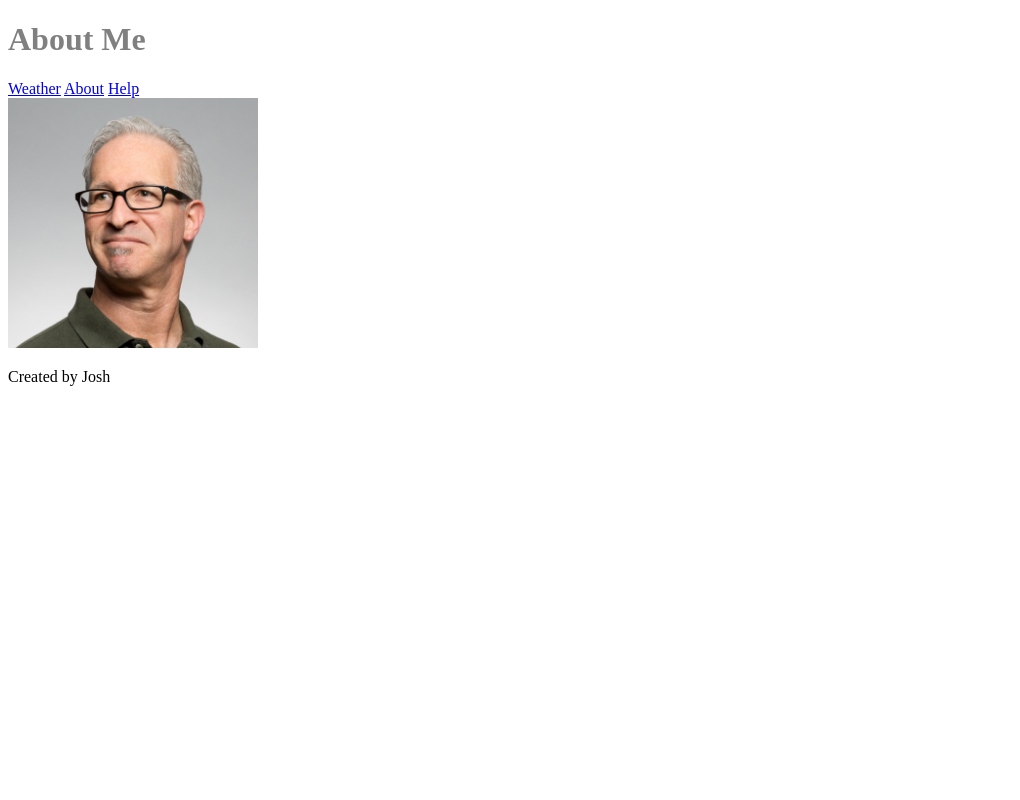
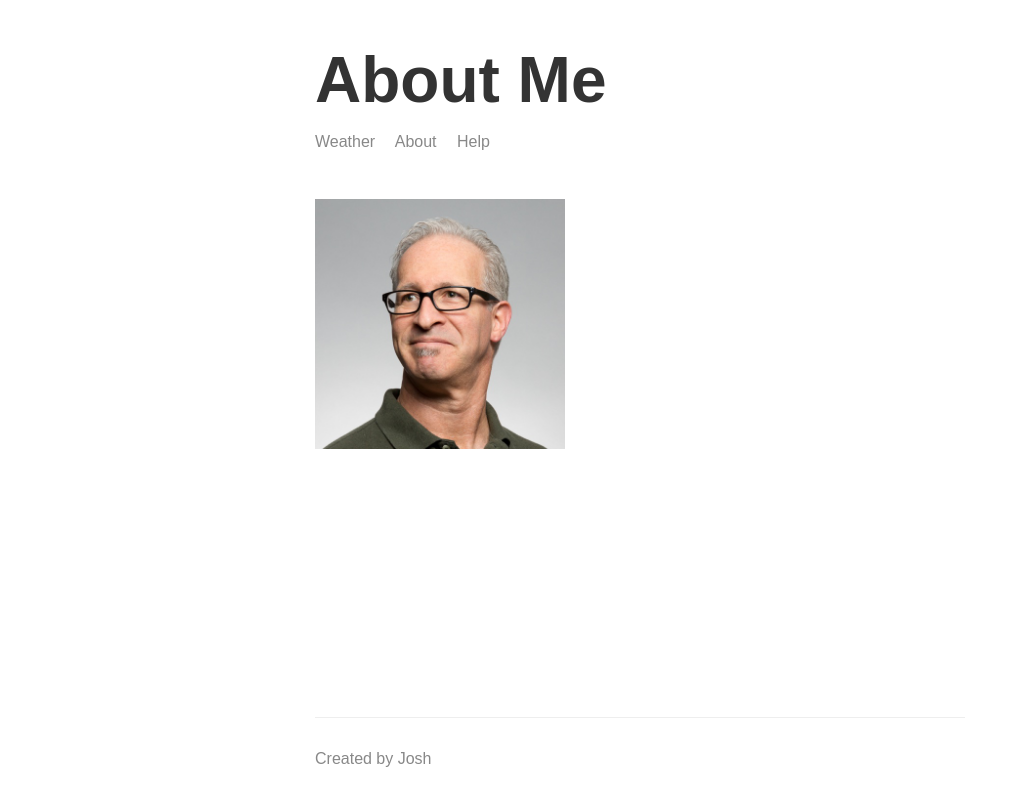
Before and after one commit to joshsee/web-server, a Node server app: page /about in a window 1280 px wide. Shown: the whole page, without its empty margins (0-1020 px from the left). Run offline with Node 20, Linux system fonts and the light colour scheme; some libraries are stand-ins or nearby versions.

Commit message:
Proper css styling

```diff
--- a/public/css/styles.css
+++ b/public/css/styles.css
@@ -1,7 +1,42 @@
-h1{
-    color: grey;
+body {
+    color: #333333;
+    font-family: Arial, Helvetica, sans-serif;
+    max-width: 650px;
+    margin: 0 auto;
+    padding: 0 16px;
+
+    display: flex;
+    flex-direction: column;
+    min-height: 100vh;
 }
 
-img {
+.main-content {
+    flex-grow: 1;
+}
+
+footer{
+    color: #888888;
+    border-top: 1px solid #eeeeee;
+    margin-top: 16px;
+    padding: 16px 0;
+}
+
+header{
+    margin-top: 16px;
+    margin-bottom: 48px;
+}
+
+h1{
+    font-size: 64px;
+    margin-bottom: 16px;
+}
+
+header a{
+    color: #888888;
+    margin-right: 16px;
+    text-decoration: none;
+}
+
+.portrait{
     width: 250px;
 }
--- a/templates/partials/footer.hbs
+++ b/templates/partials/footer.hbs
@@ -1 +1 @@
-<p>Created by {{name}}</p>
+<footer><p>Created by {{name}}</p></footer>
--- a/templates/partials/header.hbs
+++ b/templates/partials/header.hbs
@@ -1,7 +1,6 @@
-<h1>{{title}}</h1>
-
-<div>
+<header>
+    <h1>{{title}}</h1>
     <a href="/">Weather</a>
     <a href="/about">About</a>
     <a href="/help">Help</a>
-</div>
+</header>
--- a/templates/views/404.hbs
+++ b/templates/views/404.hbs
@@ -1,11 +1,15 @@
 <!DOCTYPE html>
 <html>
     <head>
+        <title>404</title>
+        <link rel="icon" href="/img/weather.png">
         <link rel="stylesheet" href="/css/styles.css">
     </head>
     <body>
+        <div class="main-content">
         {{>header}}
         <p>{{errorMessage}}<p>
+            </div>
         {{>footer}}
     </body>
 </html>
--- a/templates/views/about.hbs
+++ b/templates/views/about.hbs
@@ -1,11 +1,15 @@
 <!DOCTYPE html>
 <html>
     <head>
+        <title>About</title>
+        <link rel="icon" href="/img/weather.png">
         <link rel="stylesheet" href="/css/styles.css">
     </head>
     <body>
+        <div class="main-content">
         {{>header}}
-        <img src="/img/alan_wimbley.jpg">
+        <img class="portrait" src="/img/alan_wimbley.jpg">
+        </div>
          {{>footer}}
     </body>
 </html>
--- a/templates/views/help.hbs
+++ b/templates/views/help.hbs
@@ -1,11 +1,15 @@
 <!DOCTYPE html>
 <html>
     <head>
+        <title>Help</title>
+        <link rel="icon" href="/img/weather.png">
         <link rel="stylesheet" href="/css/styles.css">
     </head>
     <body>
+        <div class="main-content">
         {{>header}}
         <p>{{helpText}}</p>
+        </div>
         {{>footer}}
     </body>
 </html>
--- a/templates/views/index.hbs
+++ b/templates/views/index.hbs
@@ -1,11 +1,16 @@
 <!DOCTYPE html>
 <html>
     <head>
+        <title>Weather App</title>
+        <link rel="icon" href="/img/weather.png">
         <link rel="stylesheet" href="/css/styles.css">
         <script src="/js/app.js"></script>
     </head>
     <body>
+        <div class="main-content">
         {{>header}}
+        <p>Use this site</p>
+        </div>
         {{>footer}}
     </body>
 </html>
```
Also changed, not shown: public/img/weather.png (added).
